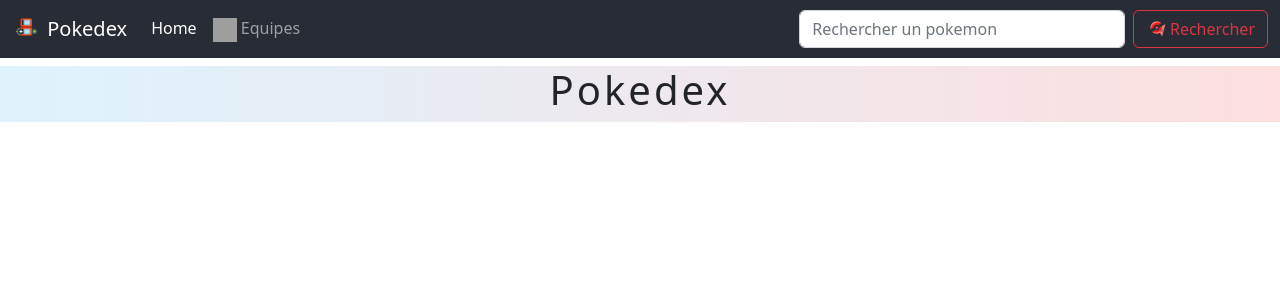
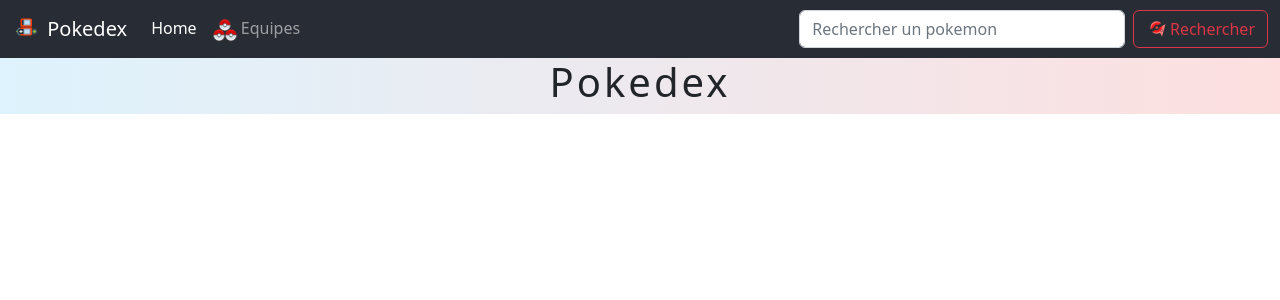
Before and after one commit to 1nbr0/pokedexDjango, a Django app: template pokedex/app/templates/pokedex/index.html in a window 1280 px wide. Shown: the top 300 px of the page. Run offline with Django 4.2, Linux system fonts and the light colour scheme; the template is opened without the code that fills it, so the values that code supplies are empty; some libraries are stand-ins or nearby versions; grey boxes are pictures that could not be loaded.

Commit message:
add img to header

```diff
--- a/pokedex/app/templates/pokedex/index.html
+++ b/pokedex/app/templates/pokedex/index.html
@@ -14,7 +14,7 @@
 <body class="app">
   {% include "./navigation/header.html" %}
   <div class="app-container grid">
-    <h1 class="mt-2">Pokedex</h1>
+    <h1 class="mb-2">Pokedex</h1>
     <div class="container">
       <div class="row justify-content-center">
         {% for pokemon in pokemons %}
```
Also changed, not shown: pokedex/app/static/images/pokeballs.png (added).
